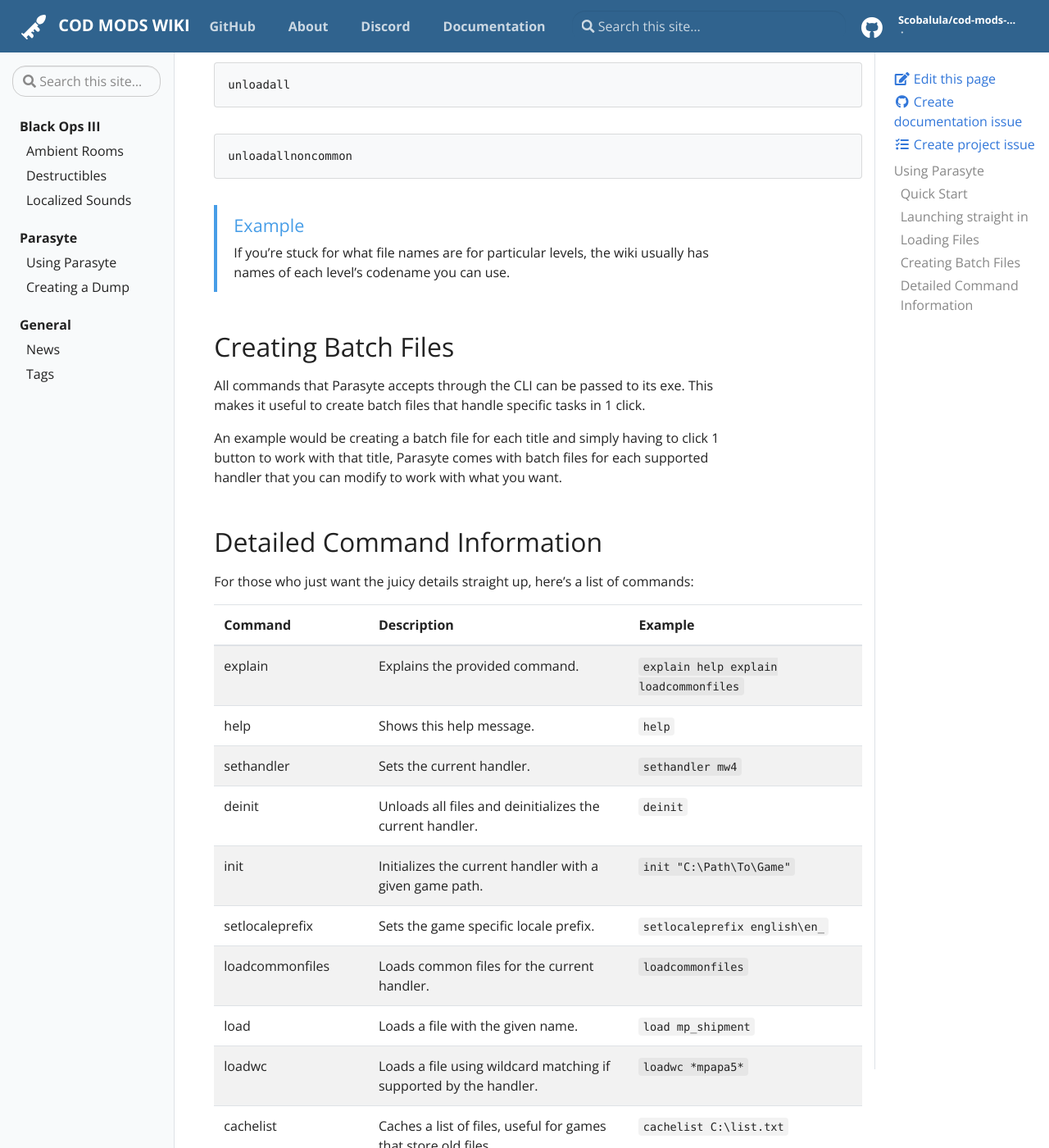
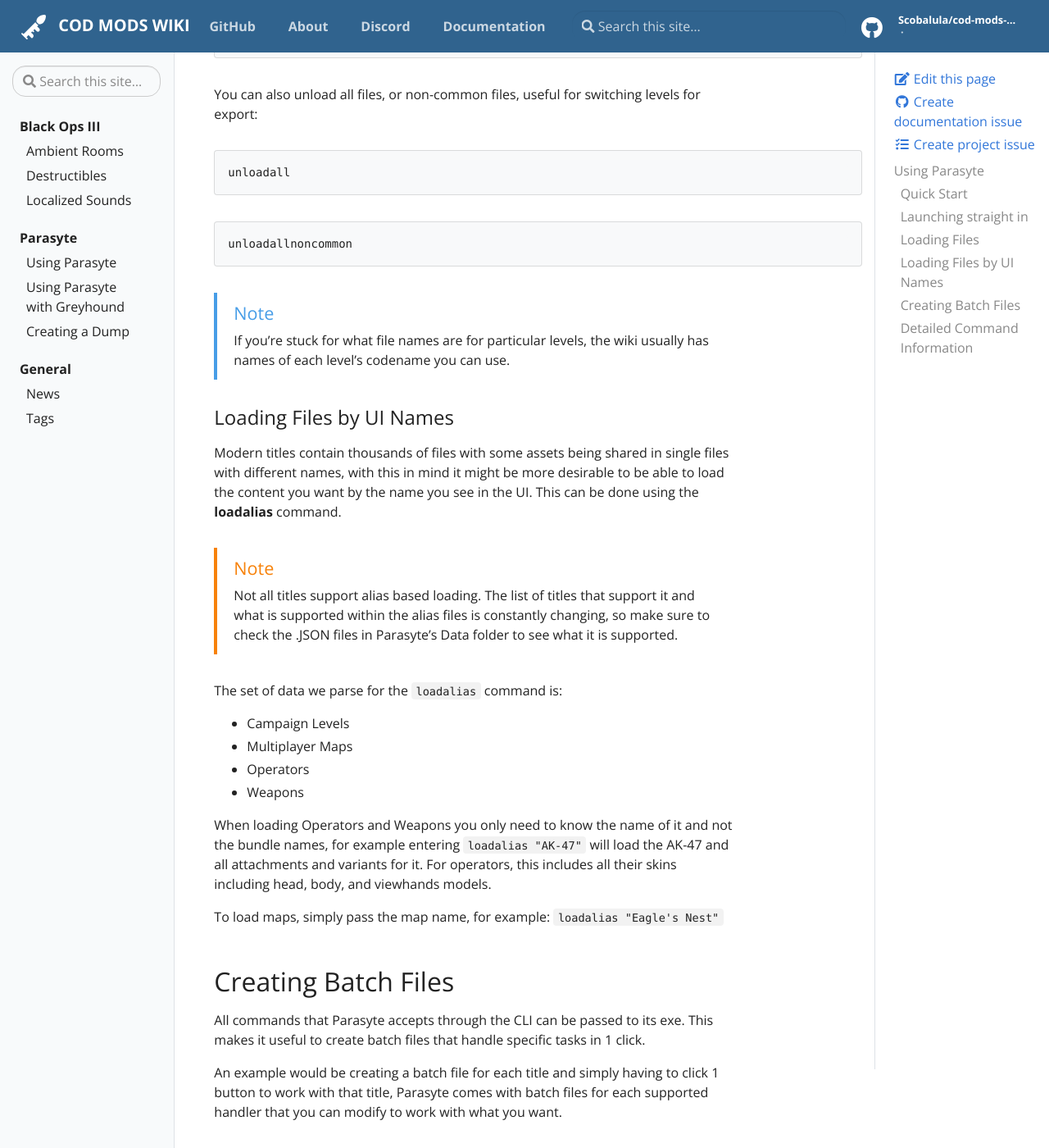
Before and after one commit to Scobalula/cod-mods-wiki, a Jekyll site: the page built from _docs/parasyte/using_parasyte.md, in a window 1280 px wide and 1400 px high, scrolled down 2652 px. Shown: the whole window at 82% size. Built offline with Jekyll 4.4.1, drawn with Linux system fonts in a browser that asks for light colours; some of the changed text lies outside the part shown.

Commit message:
Add GH Use + Update Using

````diff
--- a/_data/toc.yml
+++ b/_data/toc.yml
@@ -19,6 +19,8 @@
   links:
     - title: "Using Parasyte"
       url: "docs/parasyte/using_parasyte"
+    - title: "Using Parasyte with Greyhound"
+      url: "docs/parasyte/using_parasyte_with_greyhound"
     - title: "Creating a Dump"
       url: "docs/parasyte/creating_a_dump"
 - title: "General"
--- a/_docs/parasyte/using_parasyte.md
+++ b/_docs/parasyte/using_parasyte.md
@@ -1,10 +1,8 @@
 ---
-title: Creating a Dump
+title: Using Parasyte
 tags:
   - parasyte
   - ripping
-  - dumping
-  - creating a dump
 authors:
   - Scobalula
 section: parasyte
@@ -13,7 +11,9 @@ description: "This tutorial explains how to use Parasyte."
 
 # Using Parasyte
 
-While Parasyte's CLI can be intimidating to many, it's incredibly simple to use for most people.
+{% include alert.html title="Note" type="warning" content="When sending commands to Parasyte, it looks for spaces to split commands and data by, when providing file paths or names that contain spaces, make sure to put them in quotes so that Parasyte doesn't split them, like this: ```loadlist \"C:\I have a space\which makes me sad if there are no quotes around me.txt\"```" %}
+
+While Parasyte's CLI can be intimidating to many, it's incredibly simple to use for most people. Once you get the hang of it, it's like a walk in the park.
 
 First off, make sure you have followed the [Creating a Dump](/docs/parasyte/creating_a_dump) for the title/s you want to work with, it's very important to do this step carefully to produce what Parasyte needs and to ensure you do not get targetted by the anti-cheats.
 
@@ -91,7 +91,24 @@ unloadall
 unloadallnoncommon
 ```
 
-{% include alert.html title="Example" type="info" content="If you're stuck for what file names are for particular levels, the wiki usually has names of each level's codename you can use." %}
+{% include alert.html title="Note" type="info" content="If you're stuck for what file names are for particular levels, the wiki usually has names of each level's codename you can use." %}
+
+### Loading Files by UI Names
+
+Modern titles contain thousands of files with some assets being shared in single files with different names, with this in mind it might be more desirable to be able to load the content you want by the name you see in the UI. This can be done using the **loadalias** command.
+
+{% include alert.html title="Note" type="warning" content="Not all titles support alias based loading. The list of titles that support it and what is supported within the alias files is constantly changing, so make sure to check the .JSON files in Parasyte's Data folder to see what it is supported." %}
+
+The set of data we parse for the `loadalias` command is:
+
+* Campaign Levels
+* Multiplayer Maps
+* Operators
+* Weapons
+
+When loading Operators and Weapons you only need to know the name of it and not the bundle names, for example entering `loadalias "AK-47"` will load the AK-47 and all attachments and variants for it. For operators, this includes all their skins including head, body, and viewhands models.
+
+To load maps, simply pass the map name, for example: `loadalias "Eagle's Nest"`
 
 ## Creating Batch Files
 
@@ -103,24 +120,26 @@ An example would be creating a batch file for each title and simply having to cl
 
 For those who just want the juicy details straight up, here's a list of commands:
 
-| Command             | Description                                                             | Example                                        |
-|---------------------|-------------------------------------------------------------------------|------------------------------------------------|
-| explain             | Explains the provided command.                                          | `explain help explain loadcommonfiles`         |
-| help                | Shows this help message.                                                | `help`                                         |
-| sethandler          | Sets the current handler.                                               | `sethandler mw4`                               |
-| deinit              | Unloads all files and deinitializes the current handler.                | `deinit`                                       |
-| init                | Initializes the current handler with a given game path.                 | `init "C:\Path\To\Game"`                       |
-| setlocaleprefix     | Sets the game specific locale prefix.                                   | `setlocaleprefix english\en_`                  |
-| loadcommonfiles     | Loads common files for the current handler.                             | `loadcommonfiles`                              |
-| load                | Loads a file with the given name.                                       | `load mp_shipment`                             |
-| loadwc              | Loads a file using wildcard matching if supported by the handler.       | `loadwc *mpapa5*`                              |
-| cachelist           | Caches a list of files, useful for games that store old files.          | `cachelist C:\list.txt`                        |
-| cacheload           | Loads files from the cache list, useful for games that store old files. | `cacheload *mpapa5* cacheload mp_filename_tr`  |
-| loadlist            | Loads files using a list file.                                          | `loadlist C:\list.txt`                         |
-| unload              | Unloads a file with the given name.                                     | `unload Ma_rv`                                 |
-| unloadall           | Unloads all files, including common files.                              | `unloadall`                                    |
-| unloadallnoncommon  | Unloads all non-common files.                                           | `unloadallnoncommon`                           |
-| listfiles           | Lists all potential files to the log.                                   | `listfiles`                                    |
-| enableprogress      | Enables progress bars if supported by the handler.                      | `enableprogress`                               |
-| disableprogress     | Disables progress bars if supported by the handler.                     | `enableprogress`                               |
-| exit                | Exits Parasyte.                                                         | `exit`                                         |
+| Command             | Description                                                             | Example                                                                |
+|---------------------|-------------------------------------------------------------------------|------------------------------------------------------------------------|
+| explain             | Explains the provided command.                                          | `explain help explain loadcommonfiles`                                 |
+| help                | Shows this help message.                                                | `help`                                                                 |
+| sethandler          | Sets the current handler.                                               | `sethandler mw4`                                                       |
+| deinit              | Unloads all files and deinitializes the current handler.                | `deinit`                                                               |
+| init                | Initializes the current handler with a given game path.                 | `init "C:\Path\To\Game"`                                               |
+| setlocaleprefix     | Sets the game specific locale prefix.                                   | `setlocaleprefix english\en_`                                          |
+| loadcommonfiles     | Loads common files for the current handler.                             | `loadcommonfiles`                                                      |
+| load                | Loads a file with the given name.                                       | `load mp_shipment`                                                     |
+| loadalias           | Loads files from the alias cache with the given name.                   | `loadalias "AK-47" loadalias "Polina" loadalias "Eagle's Nest"`        |
+| loadwc              | Loads a file using wildcard matching if supported by the handler.       | `loadwc *mpapa5*`                                                      |
+| loadlist            | Loads files using a list file.                                          | `loadlist C:\list.txt`                                                 |
+| cachelist           | Caches a list of files, useful for games that store old files.          | `cachelist C:\list.txt`                                                |
+| cacheload           | Loads files from the cache list, useful for games that store old files. | `cacheload *mpapa5* cacheload mp_filename_tr`                          |
+| unload              | Unloads a file with the given name.                                     | `unload Ma_rv`                                                         |
+| unloadall           | Unloads all files, including common files.                              | `unloadall`                                                            |
+| unloadallnoncommon  | Unloads all non-common files.                                           | `unloadallnoncommon`                                                   |
+| unloadalias         | Unloads all files potentially loaded by the given alias.                | `unloadalias "AK-47" unloadalias "Polina" unloadalias "Eagle's Nest"`  |
+| listfiles           | Lists all potential files to the log.                                   | `listfiles`                                                            |
+| enableprogress      | Enables progress bars if supported by the handler.                      | `enableprogress`                                                       |
+| disableprogress     | Disables progress bars if supported by the handler.                     | `enableprogress`                                                       |
+| exit                | Exits Parasyte.                                                         | `exit`                                                                 |
````
Also changed, not shown: _docs/parasyte/creating_a_dump.md (+4 -4 lines), _docs/parasyte/using_parasyte_with_greyhound.md (added, +27 -0 lines), assets/img/parasyte_example.png, assets/img/parasyte_example_greyhound.png (added).
